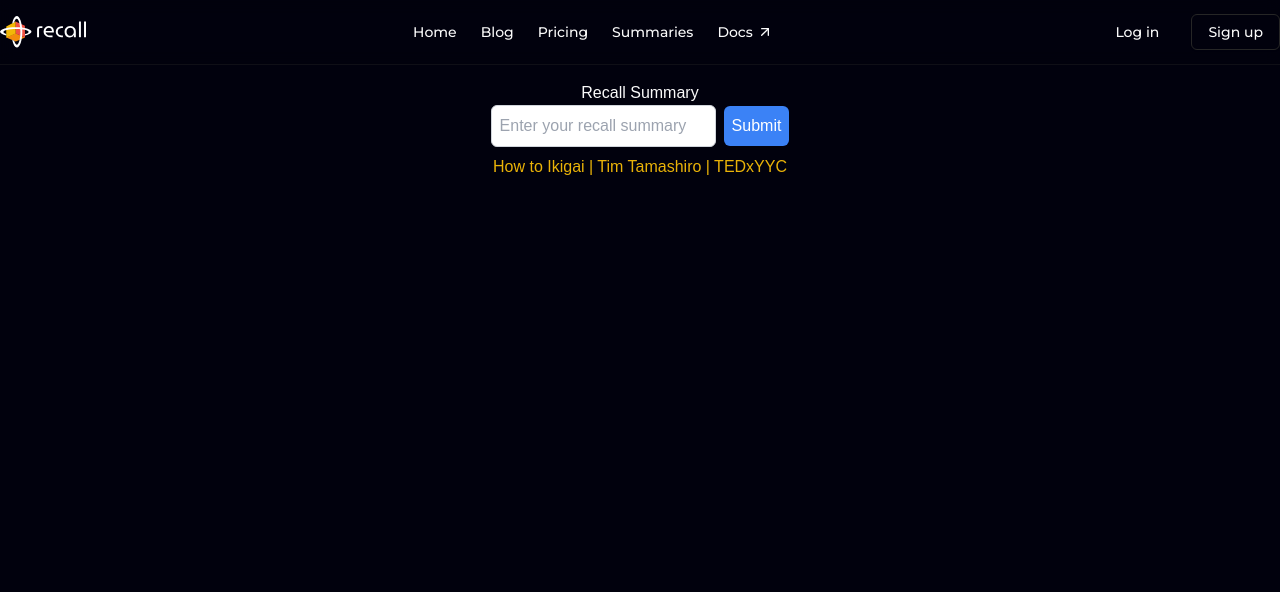
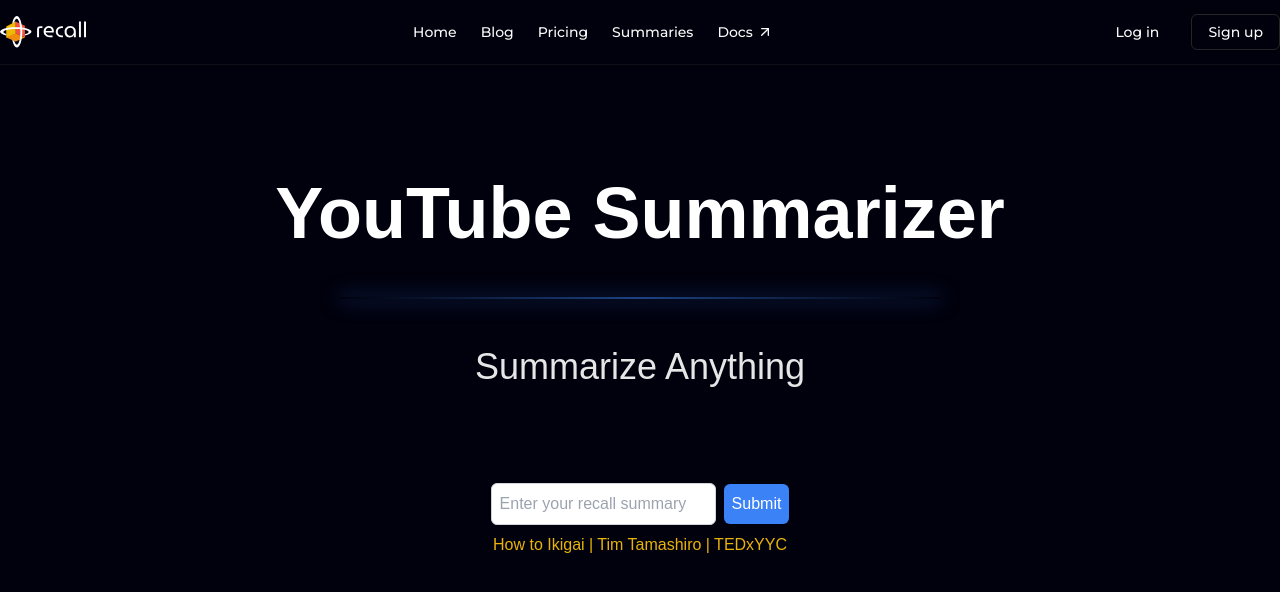
Before and after one commit to codelawani/recall-sum, a Next.js app: page / in a window 1280 px wide. Shown: the top 592 px of the page. Built offline with nearby package versions, Linux system fonts and the light colour scheme.

Commit message:
feat: implement animated hero

```diff
--- /dev/null
+++ b/src/app/components/animated-hero.tsx
@@ -0,0 +1,41 @@
+'use client'
+
+import { useEffect, useRef } from 'react'
+import { motion, useInView, useAnimation } from 'framer-motion'
+
+export default function AnimatedHero() {
+  const ref = useRef(null)
+  const isInView = useInView(ref, { once: false })
+  const controls = useAnimation()
+
+  useEffect(() => {
+    if (isInView) {
+      controls.start({ scaleX: 1 })
+    } else {
+      controls.start({ scaleX: 0 })
+    }
+  }, [isInView, controls])
+// bg-[#020817]
+  return (
+    <section
+      ref={ref}
+      className="relative min-h-[40vh] flex flex-col items-center justify-center px-4 py-24"
+    >
+      <h1 className="text-4xl md:text-6xl lg:text-7xl font-bold text-center text-white mb-12">
+        YouTube Summarizer
+      </h1>
+      <motion.div
+        initial={{ scaleX: 0 }}
+        animate={controls}
+        transition={{ duration: 1, ease: "easeInOut" }}
+        className="w-full max-w-[600px] h-[2px] mb-12 bg-gradient-to-r from-transparent via-blue-500/50 to-transparent"
+        style={{
+          boxShadow: '0 0 20px 1px rgba(59, 130, 246, 0.5)',
+        }}
+      />
+      <h2 className="text-2xl md:text-3xl lg:text-4xl font-medium text-center text-white/90">
+        Summarize Anything
+      </h2>
+    </section>
+  )
+}
--- a/src/app/components/mobile-nav.tsx
+++ b/src/app/components/mobile-nav.tsx
@@ -69,12 +69,26 @@
           </Link>
         </nav>
         <div className="absolute bottom-8 left-0 right-0 flex flex-col items-center space-y-4 px-6">
-          <Button variant="outline" className="w-full max-w-[280px] text-lg h-12" asChild>
+          <Button
+            variant="outline"
+            className="w-full max-w-[280px] text-lg h-12 border-[#0066FF]/30 bg-[#020817] hover:bg-[#020817]/90 hover:border-[#0066FF]/50 transition-all"
+            style={{
+              boxShadow: '0 0 20px rgba(0, 102, 255, 0.2)',
+            }}
+            asChild
+          >
             <Link href="/login" onClick={() => setOpen(false)}>
               Log in
             </Link>
           </Button>
-          <Button variant="outline" className="w-full max-w-[280px] text-lg h-12" asChild>
+          <Button
+            variant="outline"
+            className="w-full max-w-[280px] text-lg h-12 border-[#0066FF]/30 bg-[#020817] hover:bg-[#020817]/90 hover:border-[#0066FF]/50 transition-all"
+            style={{
+              boxShadow: '0 0 20px rgba(0, 102, 255, 0.2)',
+            }}
+            asChild
+          >
             <Link href="/signup" onClick={() => setOpen(false)}>
               Sign up
             </Link>
--- a/src/app/page.tsx
+++ b/src/app/page.tsx
@@ -1,3 +1,4 @@
+import AnimatedHero from "./components/animated-hero";
 import Header from "./components/header";
 import Input from "./components/input";
 import Samples from "./components/samples";
@@ -7,7 +8,7 @@
     <div>
     <Header/>
     <div className="mt-4 flex flex-col items-center">
-      <h1>Recall Summary</h1>
+      <AnimatedHero/>
       <Input />
       <Samples />
     </div>
```
